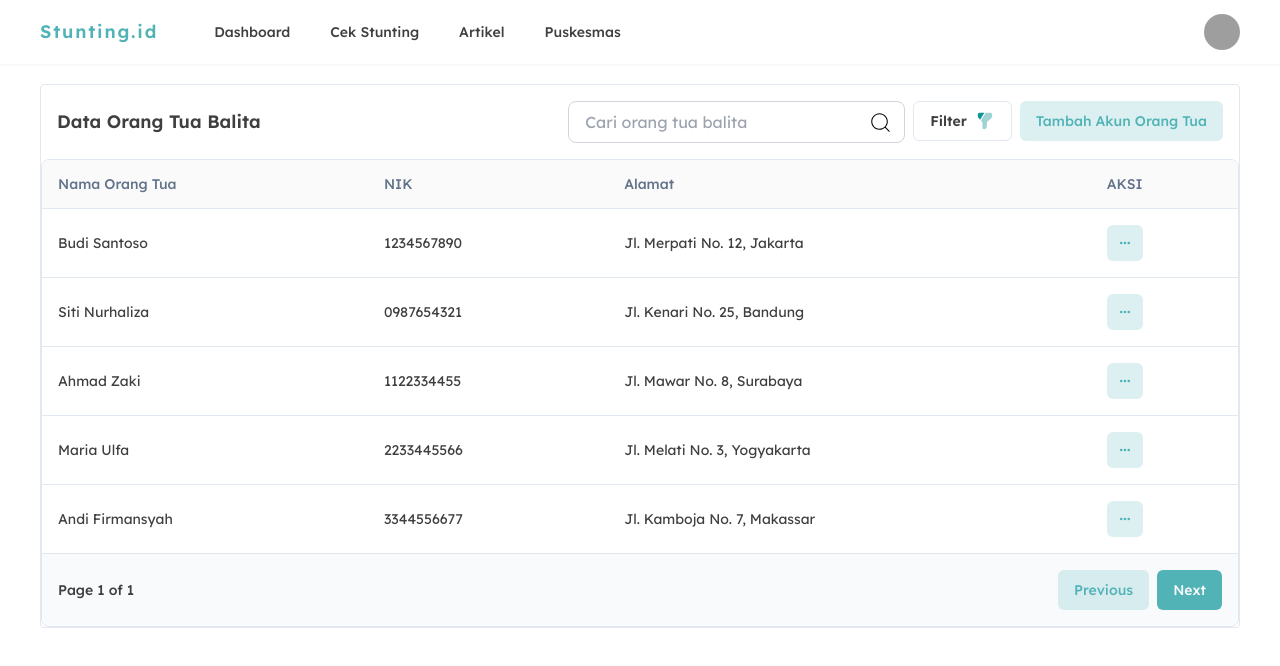
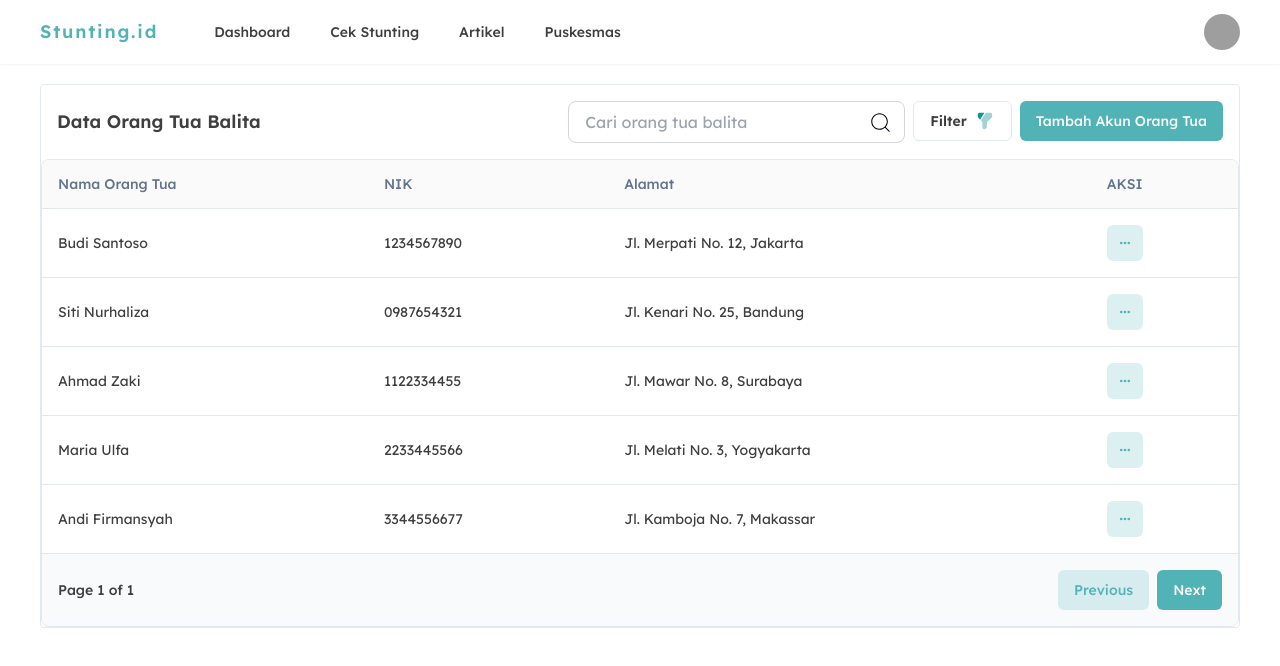
Before and after one commit to AamHermansyah/stunting.id, a Next.js app: page /admin-dashboard/orang-tua in a window 1280 px wide. Shown: the top 666 px of the page. Built offline with nearby package versions, Linux system fonts and the light colour scheme; grey boxes are pictures that could not be loaded.

Commit message:
[FIX] - Button Color on table

```diff
--- a/app/admin-dashboard/orang-tua/_components/data-orangtua-balita.tsx
+++ b/app/admin-dashboard/orang-tua/_components/data-orangtua-balita.tsx
@@ -80,7 +80,7 @@ const DataOrangtuaBalita = () => {
                 <Image src="/images/filter.svg" fill={true} alt="filter" />
               </div>
             </Button>
-            <Button variant={"secondary"}>Tambah Akun Orang Tua</Button>
+            <Button>Tambah Akun Orang Tua</Button>
           </div>
         </div>
 
```
